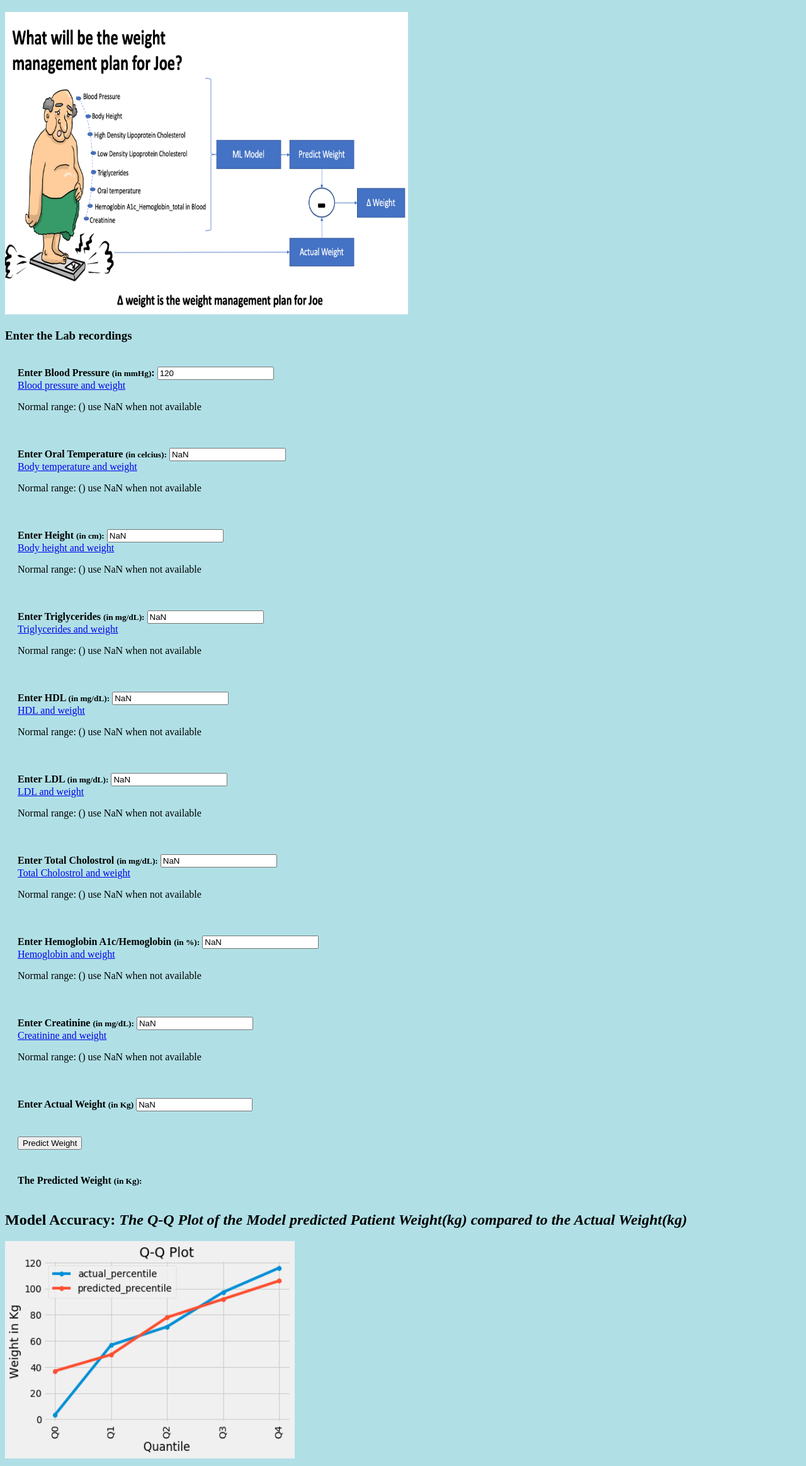
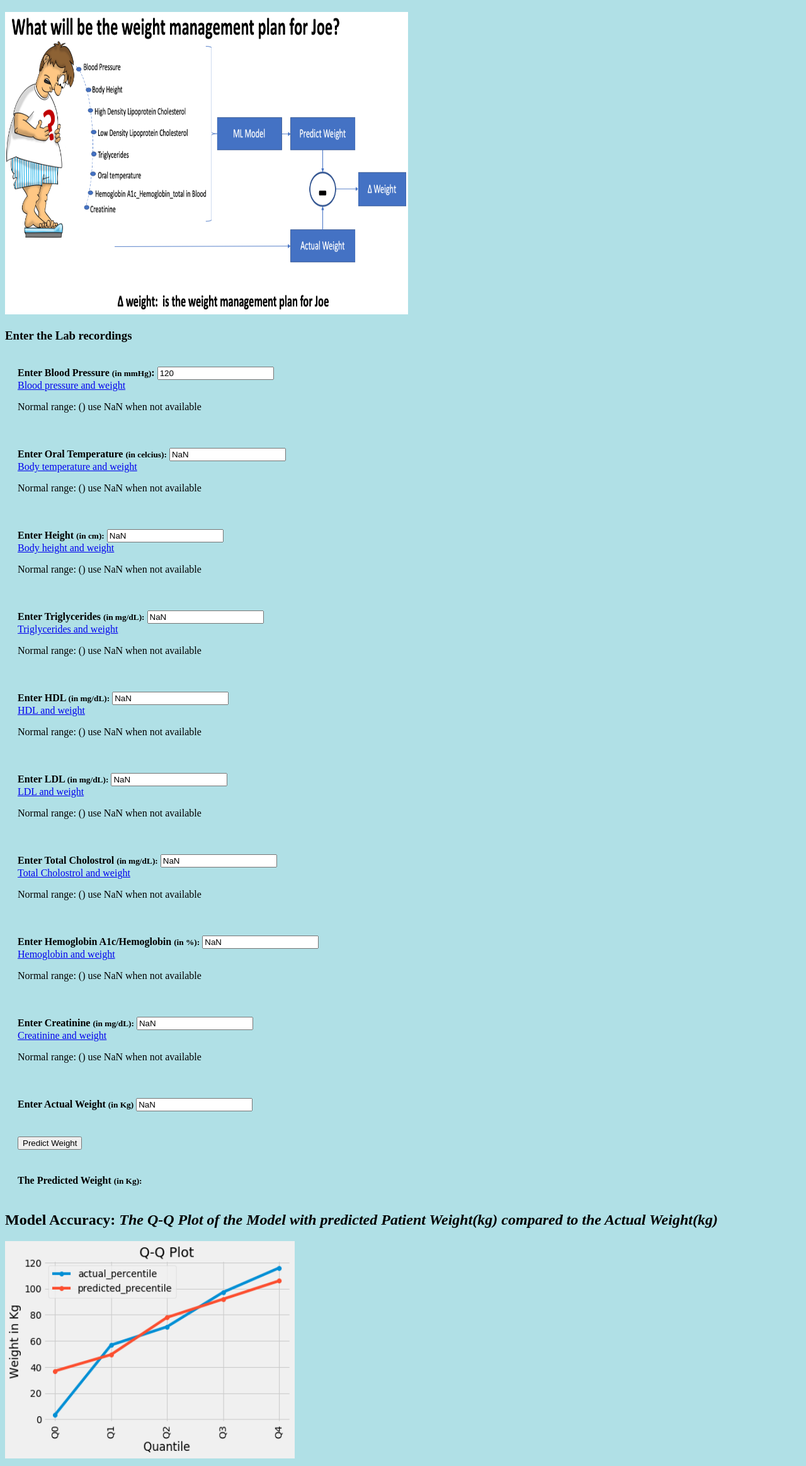
Before and after one commit to tvk66866/js_project, a website: page predict.html in a window 1280 px wide. Shown: the part 62-2389 px from the top of the page at 63% size. Drawn offline with Linux system fonts and the light colour scheme.

Commit message:
update concept image

```diff
--- a/predict.html
+++ b/predict.html
@@ -6,7 +6,7 @@
 
   <body style="background-color:powderblue;">
   <h1 style="font-family:verdana;">Therapy Optimization</h1>
-  <img src="concept_img.png" alt="Model fitness" width="640" height="480">
+  <img src="concept2_img.png" alt="Model fitness" width="640" height="480">
   <h3 style="font-familr:verdana;">Enter the Lab recordings</h3>
   <div style="padding:20px;">
   <label for="Bp"><b>Enter Blood Pressure <small>(in mmHg)</small>:</b> </label>
@@ -74,7 +74,7 @@
   <label id="PredValue"></label>
   </div>
 
-  <h2>Model Accuracy: <em>The Q-Q Plot of the Model predicted Patient Weight(kg) compared to the Actual Weight(kg)</em></h2>
+  <h2>Model Accuracy: <em>The Q-Q Plot of the Model with predicted Patient Weight(kg) compared to the Actual Weight(kg)</em></h2>
   <img src="weight_q_q_plot.png" alt="Model fitness" width="460" height="345">
 
   <script src="https://www.gstatic.com/firebasejs/3.4.1/firebase.js"></script>
```
Also changed, not shown: concept2_img.png (added).
